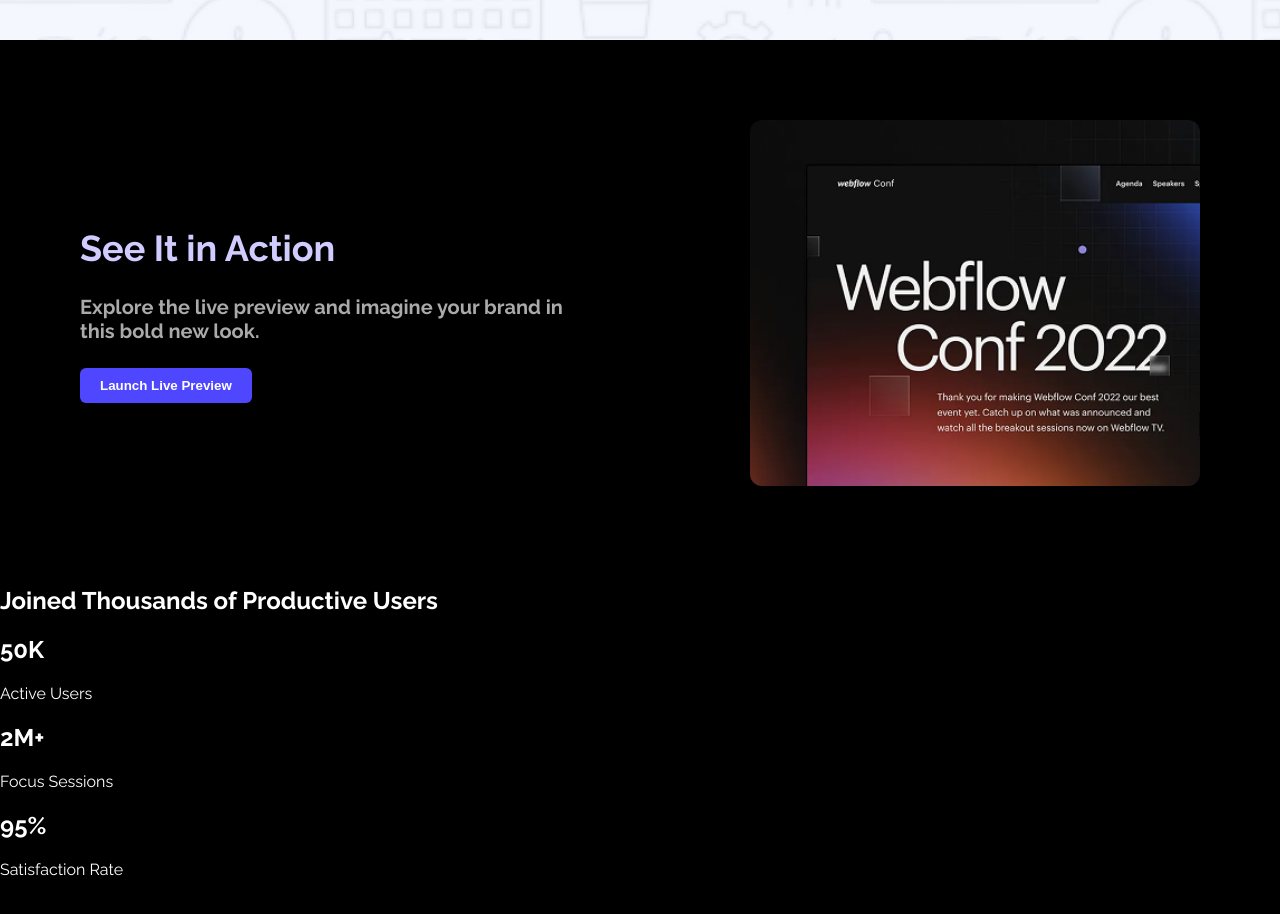
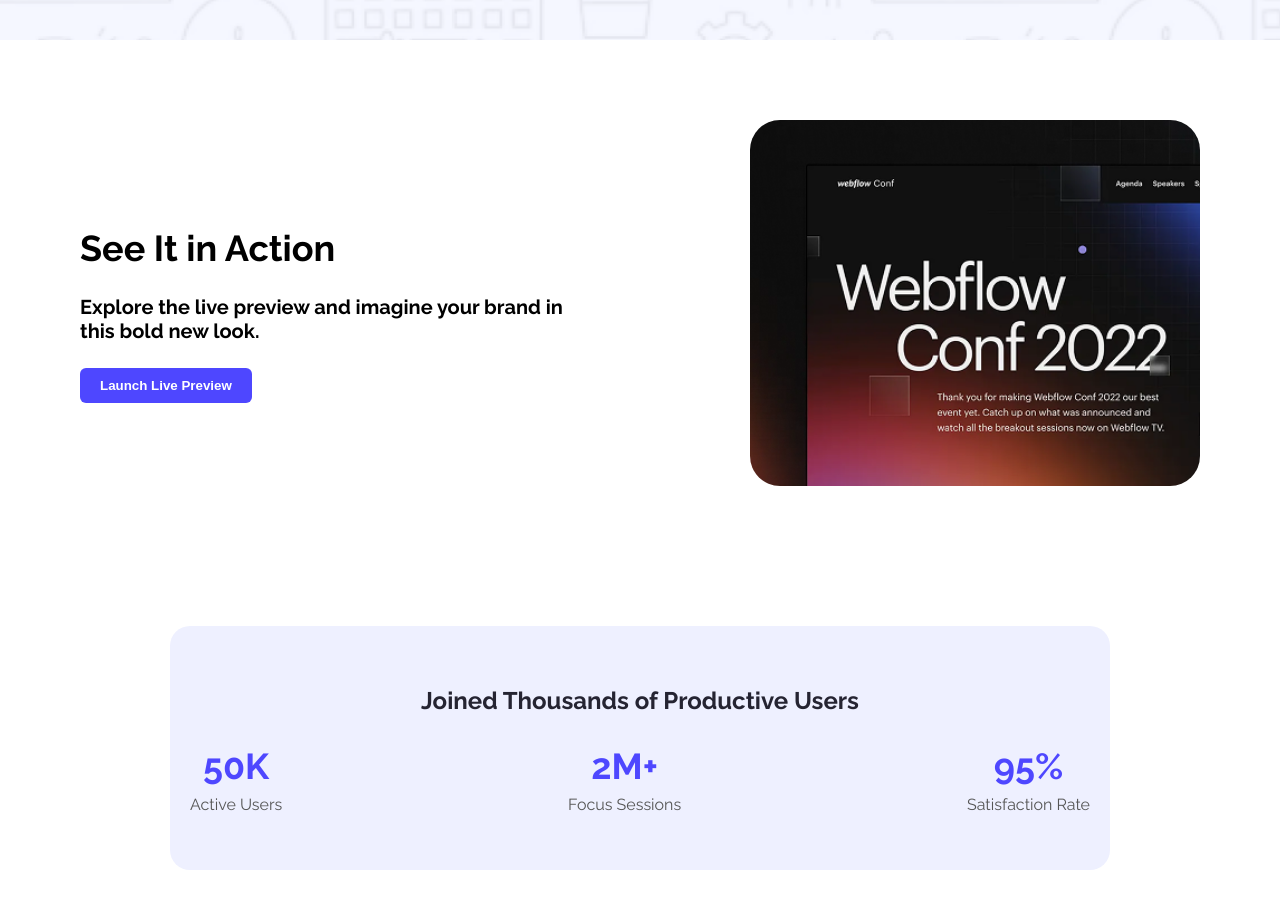
Before and after one commit to sowmetra49/Assignment1, a plain HTML site: page index.html in a window 1280 px wide. Shown: the part 800-1714 px from the top of the page. Drawn offline with Linux system fonts and the light colour scheme.

Commit message:
added productive users html and css

```diff
--- a/Styles/assign.css
+++ b/Styles/assign.css
@@ -103,8 +103,7 @@ body {
   font-family: 'Raleway', sans-serif;
   margin: 0;
   padding: 0;
-  background: #000;
-  color: white;
+  ;
 }
 
 .banner {
@@ -123,12 +122,12 @@ body {
 .banner-content h1 {
   font-size: 36px;
   margin-bottom: 20px;
-  color: #d1ccff;
+
 }
 
 .banner-content h4 {
   font-size: 20px;
-  color: #aaa;
+
   margin-bottom: 25px;
 }
 
@@ -145,5 +144,39 @@ body {
 .banner-pic {
   max-width: 450px;
   width: 100%;
-  border-radius: 12px;
+  border-radius: 30px;
 }
+.custom-stats {
+  background-color: #eef0ff;
+  padding: 40px 20px;
+  margin: 60px auto;
+  max-width: 900px;
+  border-radius: 20px;
+  text-align: center;
+}
+
+.custom-stats-title {
+  font-size: 24px;
+  font-weight: bold;
+  margin-bottom: 30px;
+  color: #252432;
+}
+
+.custom-stats-box {
+  display: flex;
+  justify-content: space-between;
+  flex-wrap: wrap;
+  gap: 20px;
+}
+
+.custom-stat h3 {
+  font-size: 36px;
+  color: #4E47FF;
+  margin: 0;
+}
+
+.custom-stat p {
+  font-size: 16px;
+  color: #555;
+  margin-top: 8px;
+}
--- a/index.html
+++ b/index.html
@@ -37,20 +37,23 @@
         </div>
          </div>
 
-<section class="stats-section">
-    <h1>Joined Thousands of Productive Users</h1>
-    <div class="stats">
-      <div class="stat-box">
-        <h2>50K</h2>
+        <section class="custom-stats">
+  <h2 class="custom-stats-title">Joined Thousands of Productive Users</h2>
+  <div class="custom-stats-box">
+    <div class="custom-stat">
+      <h3>50K</h3>
       <p>Active Users</p>
     </div>
-      <div class="stat-box">
-        <h2>2M+</h2>
+    <div class="custom-stat">
+      <h3>2M+</h3>
       <p>Focus Sessions</p>
     </div>
-      <div class="stat-box">
-        <h2>95%</h2>
+    <div class="custom-stat">
+      <h3>95%</h3>
       <p>Satisfaction Rate</p>
     </div>
   </div>
 </section>
+</main>
+</body>
+</html>
```
Lines whose indentation alone changed are shown as unchanged.
